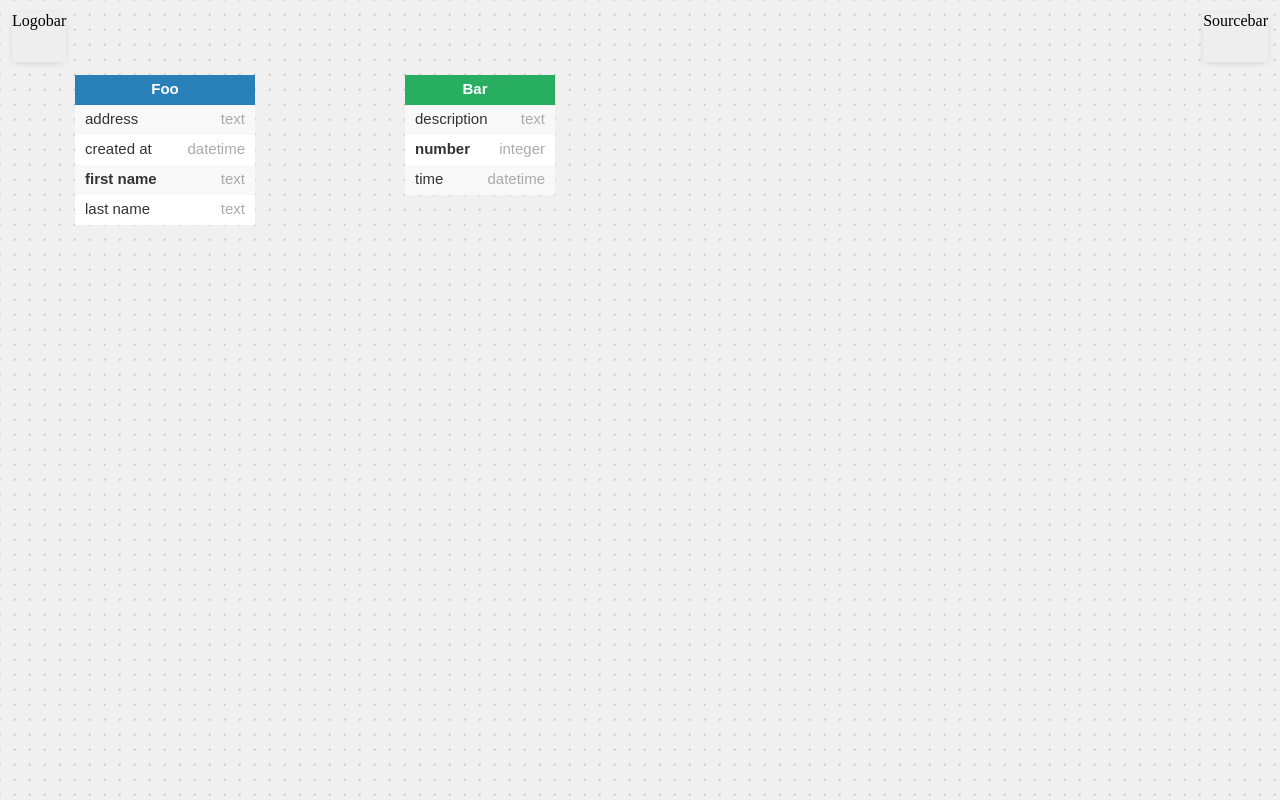
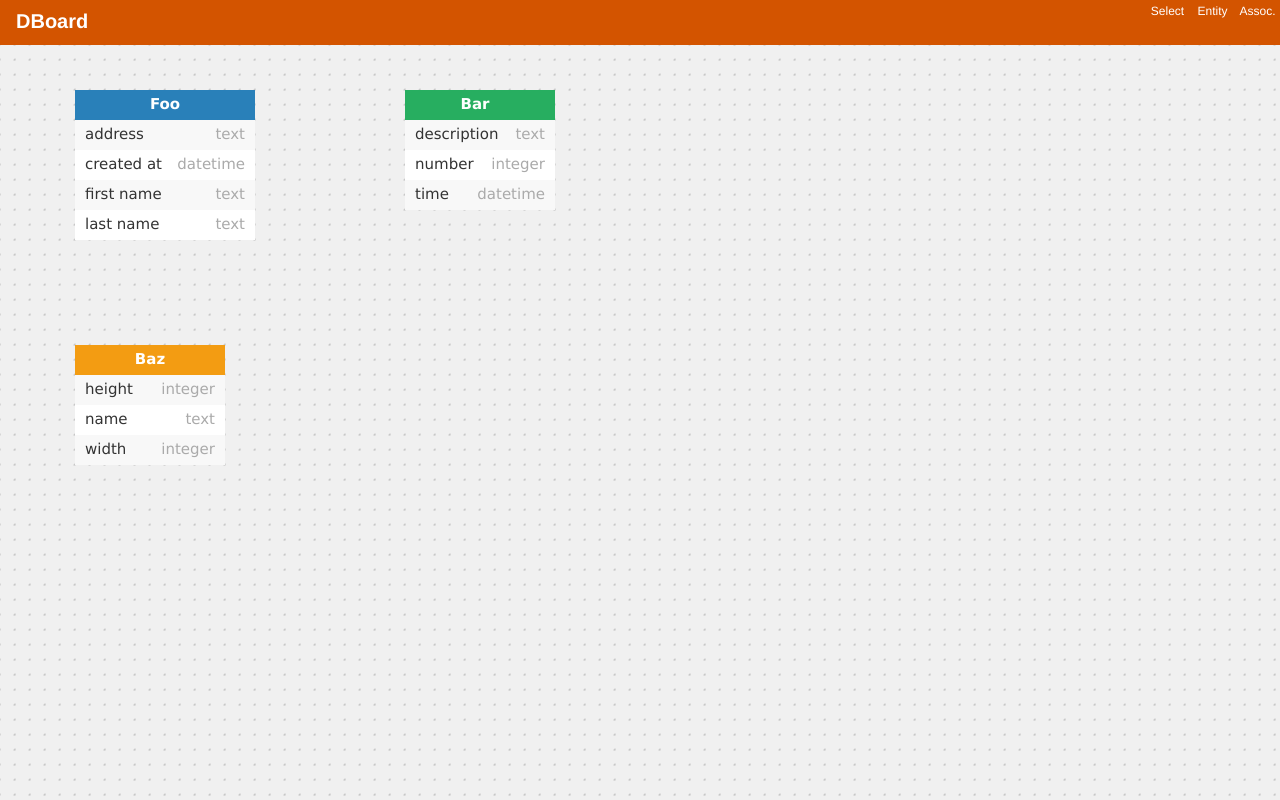
Before and after one commit to Terrier-Tech/DBoard, a React (Vite) app: page / in a window 1280 px wide. Built offline with nearby package versions, Linux system fonts and the light colour scheme.

Commit message:
move to a single top bar

```diff
--- a/src/App.tsx
+++ b/src/App.tsx
@@ -1,8 +1,7 @@
 import * as React from 'react'
 
 import Config from './view/config'
-import Sourcebar from './view/sourcebar'
-import Logobar from './view/logobar'
+import Topbar from './view/topbar'
 import Viewport from './view/viewport'
 import Schema from './model/schema'
 import * as themes from './view/themes'
@@ -24,7 +23,7 @@ class App extends React.Component<Props> {
     const foo = this.schema.newEntity({
       name: "Foo",
       x: 75,
-      y: 75,
+      y: 40,
       color: themes.ColorName.blue
     })
     foo.newAttribute("first name*")
@@ -35,19 +34,29 @@ class App extends React.Component<Props> {
     const bar = this.schema.newEntity({
       name: "Bar",
       x: 400,
-      y: 80,
+      y: 40,
       color: themes.ColorName.green
     })
     bar.newAttribute("time : datetime")
     bar.newAttribute("number* : integer")
     bar.newAttribute("description")
+
+    const baz = this.schema.newEntity({
+      name: "Baz",
+      x: 75,
+      y: 300,
+      color: themes.ColorName.orange
+    })
+    baz.newAttribute("name*")
+    baz.newAttribute("width: integer")
+    baz.newAttribute("height: integer")
   }
 
   render() {
     const { name } = this.props;
     return <div>
       <Viewport config={this.config} schema={this.schema}/>
-      <Logobar/><Sourcebar/>
+      <Topbar/>
     </div>;
   }
 }
--- a/src/styles/_shared.scss
+++ b/src/styles/_shared.scss
@@ -1,8 +1,10 @@
 
-$tool-height: 50px;
+$bar-height: 45px;
 $tool-pad: 12px;
 
 $tool-bg: #ccc;
+
+$primary-color: #d35400;
 
 $theme-colors: (
     "light": (
--- a/src/styles/canvas.scss
+++ b/src/styles/canvas.scss
@@ -4,7 +4,7 @@ $grid-sizes: 10, 15, 20;
 
 #viewport {
     position: fixed;
-    top: 0;
+    top: $bar-height;
     left: 0;
     right: 0;
     bottom: 0;
--- a/src/styles/tools.scss
+++ b/src/styles/tools.scss
@@ -1,22 +1,46 @@
 @import "_shared";
 
-#logobar {
-    position: fixed;
-    top: $tool-pad;
-    left: $tool-pad;
-    height: $tool-height;
+body {
+    font-family: "Helvetica Neue", Arial, sans-serif;
+}
+*, *::after, *::before {
+	-webkit-box-sizing: border-box;
+	-moz-box-sizing: border-box;
+	box-sizing: border-box;
 }
 
-#sourcebar {
+
+#topbar {
     position: fixed;
-    top: $tool-pad;
-    right: $tool-pad;
-    height: $tool-height;
-}
-
-.tool {
-    box-shadow: 0 2px 8px -3px rgba(#000, 0.2);
-    border-radius: 4px;
+    top: 0;
+    left: 0;
+    right: 0;
+    height: $bar-height;
+    background: $primary-color;
+    color: #fff;
+    display: flex;
+    .logo {
+        flex: 0 0 auto;
+        padding: 11px 16px;
+        font-size: 20px;
+        font-weight: bold;
+        line-height: 1;
+    }
+    .file {
+        flex: 1 1 auto;
+    }
+    a.action {
+        flex: 0 0 $bar-height;
+        height: $bar-height;
+        display: block;
+        padding: 4px;
+        font-size: 12px;
+        text-align: center;
+        cursor: pointer;
+        &:hover {
+            background-color: rgba(#000, 0.1);
+        }
+    }
 }
 
 @each $theme, $colors in $theme-colors {
--- a/src/view/config.ts
+++ b/src/view/config.ts
@@ -9,11 +9,13 @@ class Config {
 
     theme: themes.Base = themes.Light
 
-    readonly utilCanvas: OffscreenCanvas
-    readonly utilContext: OffscreenCanvasRenderingContext2D
+    readonly fontFamily = 'Verdana, Geneva, sans-serif'
+
+    readonly utilCanvas: HTMLCanvasElement
+    readonly utilContext: CanvasRenderingContext2D
 
     constructor() {
-        this.utilCanvas = new OffscreenCanvas(100, 100)
+        this.utilCanvas = document.createElement("canvas")
         this.utilContext = this.utilCanvas.getContext('2d')!
         this.utilContext.font = `${this.fontSize}px sans-serif`
     }
--- a/src/view/logobar.tsx
+++ /dev/null
@@ -1,12 +0,0 @@
-import * as React from 'react';
-
-interface Props {
-}
-
-class Logobar extends React.Component<Props> {
-  render() {
-    return <div id='logobar' className='tool'>Logobar</div>;
-  }
-}
-
-export default Logobar;
--- a/src/view/schema_view.tsx
+++ b/src/view/schema_view.tsx
@@ -23,25 +23,25 @@ class SchemaView extends React.Component<Props> {
 		})
 		const style = `
 		.entity-name {
-			font: bold ${config.fontSize}px sans-serif;
+			font: bold ${config.fontSize}px ${config.fontFamily};
 			fill: #ffffff;
 			text-anchor: middle;
 			dominant-baseline: middle;
 		}
 		.attribute-name {
-			font: ${config.fontSize}px sans-serif;
+			font: ${config.fontSize}px ${config.fontFamily};
 			fill: ${theme.fgColor};
 			text-anchor: start;
 			dominant-baseline: middle;
 		}
 		.attribute-type {
-			font: ${config.fontSize}px sans-serif;
+			font: ${config.fontSize}px ${config.fontFamily};
 			fill: ${theme.hintColor};
 			text-anchor: end;
 			dominant-baseline: middle;
 		}
 		.attribute.required .attribute-name {
-			font: bold ${config.fontSize}px sans-serif;
+			font: bold ${config.fontSize}px ${config.fontSize};
 		}
 		`
 		return <svg xmlns="http://www.w3.org/2000/svg" width='3000' height='3000'>
--- /dev/null
+++ b/src/view/topbar.tsx
@@ -0,0 +1,18 @@
+import * as React from 'react';
+
+interface Props {
+}
+
+class Topbar extends React.Component<Props> {
+  render() {
+    return <div id='topbar'>
+        <div className='logo'>DBoard</div>
+        <div className='file'></div>
+        <a className='action select'>Select</a>
+        <a className='action entity'>Entity</a>
+        <a className='action association'>Assoc.</a>
+    </div>;
+  }
+}
+
+export default Topbar;
```
